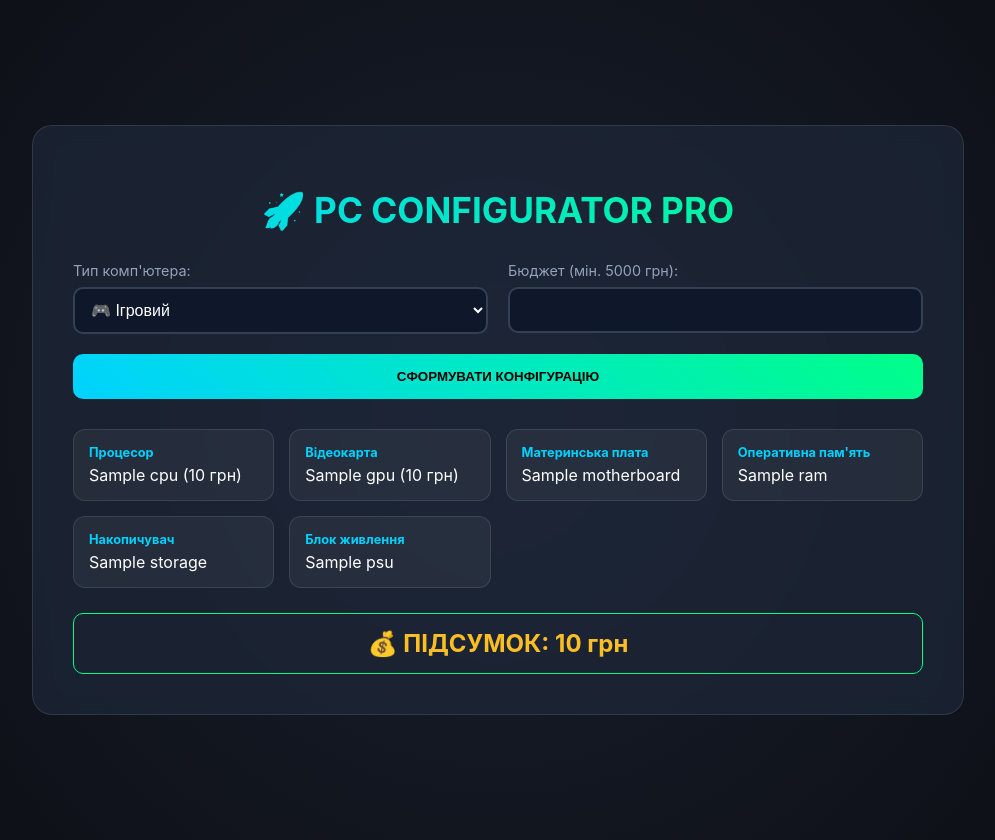
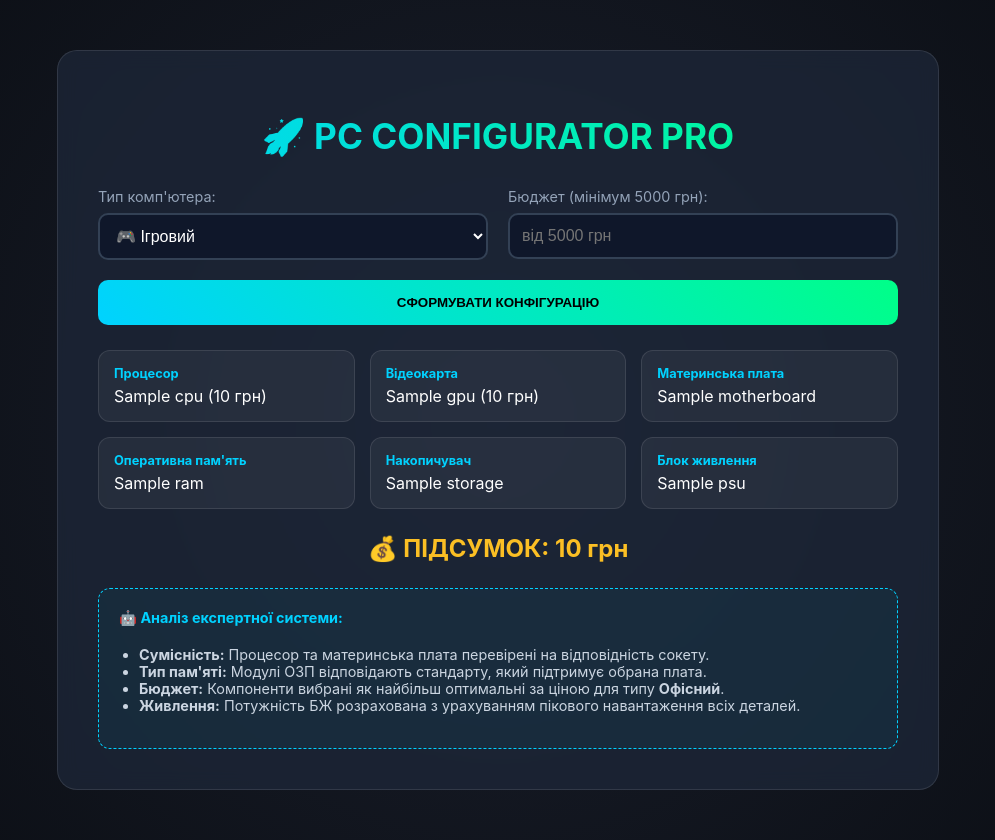
Before and after one commit to Larysa2007/pc-builder, a Django app: template configurator/templates/home.html in a window 1280 px wide. Shown: the whole page, without its empty margins (142-1137 px from the left). Run offline with Django 5.2, Linux system fonts and the light colour scheme; the template is opened without the code that fills it: most values are stand-ins (such as "Sample title", 1, 10 or a date in 2020).

Commit message:
Оновлено дизайн: додано пояснення та мін. бюджет 5000

```diff
--- a/configurator/templates/home.html
+++ b/configurator/templates/home.html
@@ -3,7 +3,7 @@
 <head>
     <meta charset="UTF-8">
     <meta name="viewport" content="width=device-width, initial-scale=1.0">
-    <title>PC Configurator Pro — Експертна Система</title>
+    <title>PC Configurator Pro</title>
     <style>
         :root {
             --neon-blue: #00d2ff;
@@ -31,7 +31,7 @@
             border-radius: 20px;
             border: 1px solid rgba(255, 255, 255, 0.1);
             width: 100%;
-            max-width: 850px;
+            max-width: 800px;
             text-align: center;
         }
 
@@ -48,11 +48,10 @@
             display: grid;
             grid-template-columns: 1fr 1fr;
             gap: 20px;
-            margin-bottom: 30px;
+            margin-bottom: 25px;
         }
 
         .group { text-align: left; }
-
         label { display: block; margin-bottom: 8px; color: #94a3b8; font-size: 0.9rem; }
 
         select, input {
@@ -98,28 +97,25 @@
 
         .part-card b { color: var(--neon-blue); font-size: 0.8rem; display: block; margin-bottom: 5px; }
 
-        .info-box {
+        .total-price {
             margin-top: 25px;
-            background: rgba(255, 71, 87, 0.1);
-            border: 1px solid #ff4757;
+            font-size: 1.5rem;
+            color: #fbbf24;
+            font-weight: bold;
+        }
+
+        .explanation-box {
+            margin-top: 25px;
+            background: rgba(0, 210, 255, 0.05);
+            border: 1px dashed var(--neon-blue);
             border-radius: 12px;
             padding: 20px;
             text-align: left;
             font-size: 0.9rem;
         }
 
-        .info-box ul { padding-left: 20px; color: #ff4757; }
-        .info-box b { color: #ff4757; }
-
-        .total-banner {
-            margin-top: 25px;
-            font-size: 1.5rem;
-            color: #fbbf24;
-            font-weight: bold;
-            padding: 15px;
-            border: 1px solid var(--neon-green);
-            border-radius: 10px;
-        }
+        .explanation-box h4 { color: var(--neon-blue); margin-top: 0; }
+        .explanation-box ul { padding-left: 20px; color: #cbd5e1; }
     </style>
 </head>
 <body>
@@ -134,16 +130,17 @@
             <select name="pc_type">
                 <option value="gaming" {% if selected_type == 'gaming' %}selected{% endif %}>🎮 Ігровий</option>
                 <option value="office" {% if selected_type == 'office' %}selected{% endif %}>💼 Офісний</option>
-                <option value="work" {% if selected_type == 'work' %}selected{% endif %}>🖥️ Робочий</option>
             </select>
         </div>
 
         <div class="group">
-            <label>Бюджет (мін. 5000 грн):</label>
-            <input type="number" name="budget" min="5000" value="{{ selected_budget|default:5000 }}" required>
+            <label>Бюджет (мінімум 5000 грн):</label>
+            <input type="number" name="budget" min="5000"
+                   value="{{ selected_budget|default:5000 }}"
+                   placeholder="від 5000 грн" required>
         </div>
 
-        <button type="submit" class="main-btn">Сформувати конфігурацію</button>
+        <button type="submit" class="main-btn">СФОРМУВАТИ КОНФІГУРАЦІЮ</button>
     </form>
 
     {% if result %}
@@ -155,17 +152,16 @@
             <div class="part-card"><b>Накопичувач</b> {{ result.storage.name }}</div>
             <div class="part-card"><b>Блок живлення</b> {{ result.psu.name }}</div>
         </div>
-        <div class="total-banner">💰 ПІДСУМОК: {{ result.total }} грн</div>
 
-    {% elif selected_budget %}
-        <div class="info-box">
-            <h4 style="margin: 0 0 10px 0;">⚠️ Конфігурацію не знайдено</h4>
-            <p>Вашого бюджету ({{ selected_budget }} грн) недостатньо для збірки з поточними деталями в базі.</p>
-            <p><b>Мінімальні вимоги системи:</b></p>
+        <div class="total-price">💰 ПІДСУМОК: {{ result.total }} грн</div>
+
+        <div class="explanation-box">
+            <h4>🤖 Аналіз експертної системи:</h4>
             <ul>
-                <li><b>Офісний ПК:</b> від 8 000 грн.</li>
-                <li><b>Ігровий ПК:</b> від 25 000 грн (через ціну відеокарти).</li>
-                <li>Переконайтеся, що в базі є сумісні деталі (однаковий сокет).</li>
+                <li><b>Сумісність:</b> Процесор та материнська плата перевірені на відповідність сокету.</li>
+                <li><b>Тип пам'яті:</b> Модулі ОЗП відповідають стандарту, який підтримує обрана плата.</li>
+                <li><b>Бюджет:</b> Компоненти вибрані як найбільш оптимальні за ціною для типу <b>{% if selected_type == 'gaming' %}Ігровий{% else %}Офісний{% endif %}</b>.</li>
+                <li><b>Живлення:</b> Потужність БЖ розрахована з урахуванням пікового навантаження всіх деталей.</li>
             </ul>
         </div>
     {% endif %}
```
